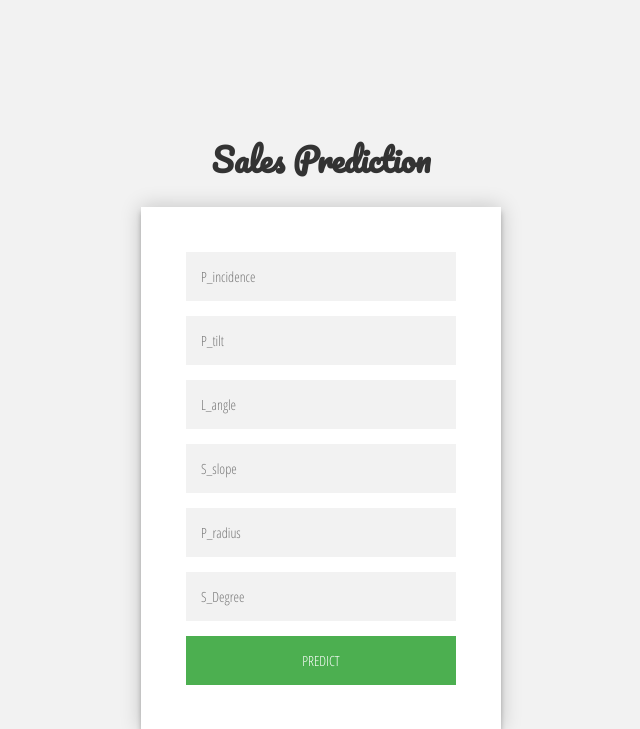
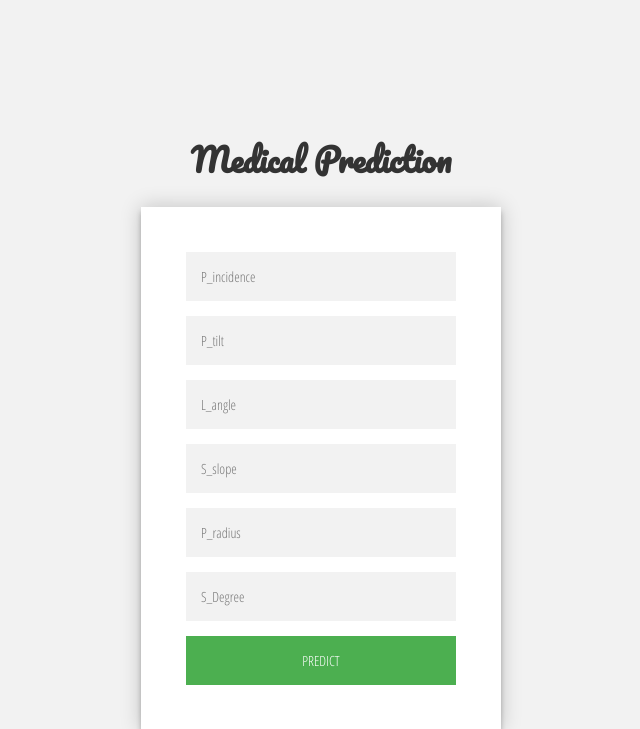
Before and after one commit to 10tanmay100/MEDICAL-DATA-PROJECT-END2END-WITH-FEW-MLOPS, a Flask app: page / in a window 1280 px wide. Shown: the top 729 px of the page, without its empty margins (319-959 px from the left). Run offline with Flask 3, Linux system fonts and the light colour scheme; parts of the project's set-up code (start-up, migrations or seed data) failed here and were passed over.

Commit message:
Update index.html

```diff
--- a/templates/index.html
+++ b/templates/index.html
@@ -75,7 +75,7 @@
 </head>
 <body>
   <div class="login">
-    <h1>Sales Prediction</h1>
+    <h1>Medical Prediction</h1>
     <form action="{{ url_for('predict')}}" method="post">
       <input type="number" name="P_incidence" placeholder="P_incidence" required="required" step="any" />
       <input type="number" name="P_tilt" placeholder="P_tilt" required="required" step="any"/>
```
